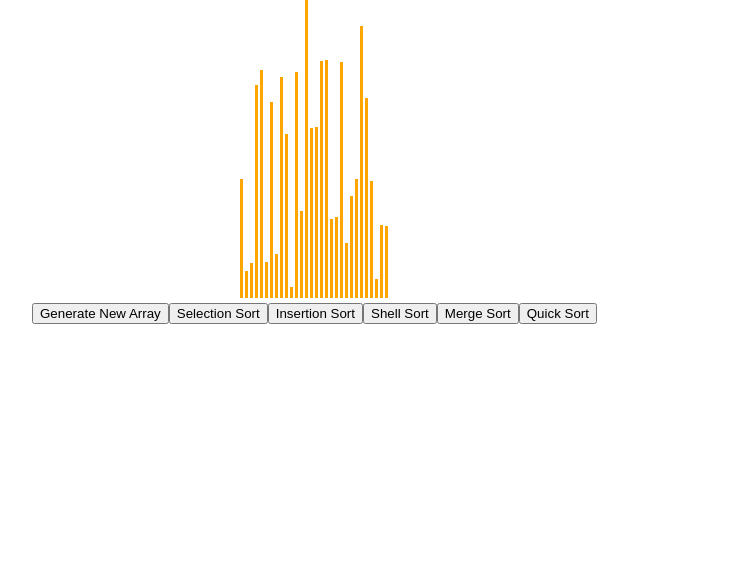
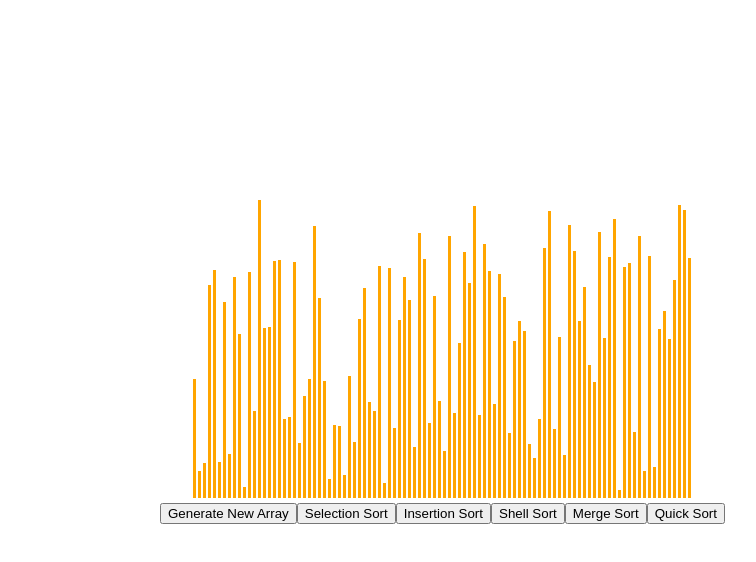
Before and after one commit to pmulard/Sorting-Visualizer, a React (Create React App) app: page / in a window 1280 px wide. Shown: the top 562 px of the page, without its empty margins (224-980 px from the left). Built offline with nearby package versions, Linux system fonts and the light colour scheme.

Commit message:
positions app in center of page (temp fix)

```diff
--- a/src/SortingVisualizer/SortingVisualizer.css
+++ b/src/SortingVisualizer/SortingVisualizer.css
@@ -1,6 +1,7 @@
 .app-container {
     position: absolute;
-    left: 20%;
+    left: 30%;
+    top: 25%;
 }
 
 .array-bar-container {
--- a/src/SortingVisualizer/SortingVisualizer.jsx
+++ b/src/SortingVisualizer/SortingVisualizer.jsx
@@ -22,7 +22,7 @@ export default class SortingVisualizer extends React.Component {
 
     resetArray() {
         const array = [];
-        for (let i=0; i < 30; i++) {
+        for (let i=0; i < 100; i++) {
             array.push(getRandomInt(5, 300));
         }
         this.setState({array});
@@ -113,7 +113,7 @@ export default class SortingVisualizer extends React.Component {
 
     shellSort() {
         let animations = sortingAlgorithms.shellSort(this.state.array);
-        const shellSortSpeed = SPEED_MS;
+        const shellSortSpeed = SPEED_MS/3;
 
         for (let i=0; i < animations.length; i++) {
             const arrayBars = document.getElementsByClassName('array-bar');
```
